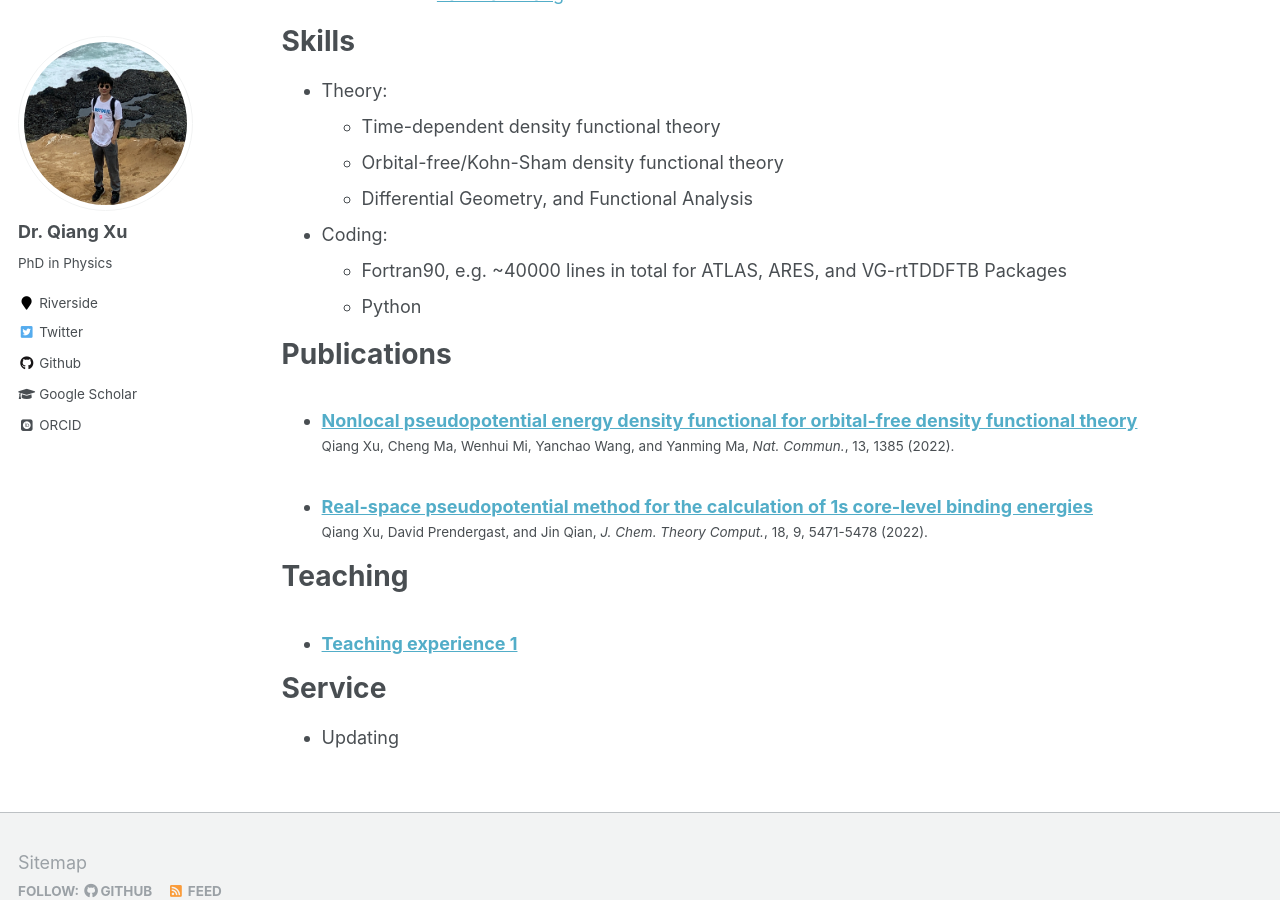
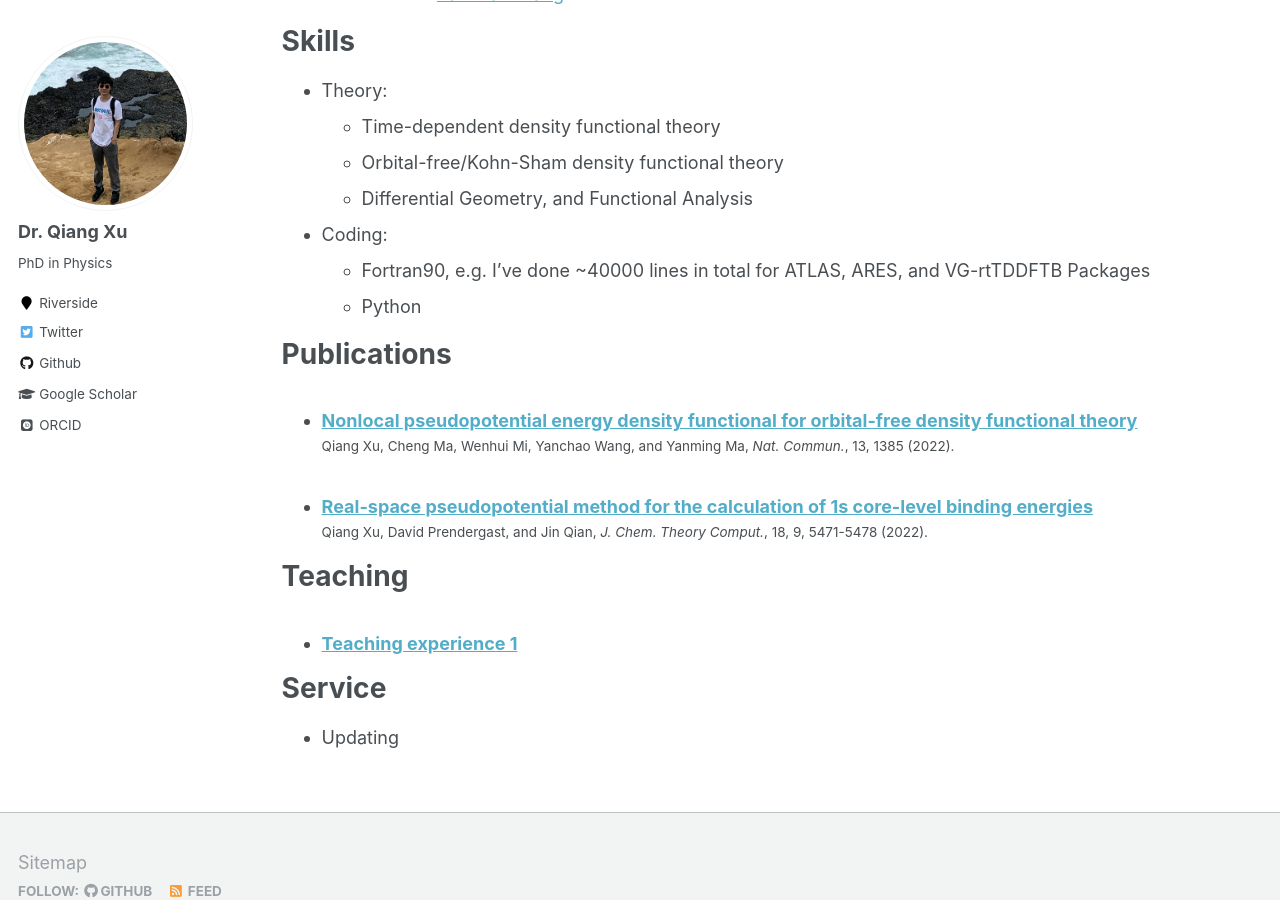
Before and after one commit to xqjlu/xqjlu.github.io, a Jekyll site: the page built from _pages/cv.md, in a window 1280 px wide and 900 px high, scrolled down 824 px. Built offline with Jekyll 4.4.1, drawn with Linux system fonts in a browser that asks for light colours; some web fonts are replaced.

Commit message:
cv for code lines

```diff
--- a/_pages/cv.md
+++ b/_pages/cv.md
@@ -39,7 +39,7 @@ Skills
   * Orbital-free/Kohn-Sham density functional theory
   * Differential Geometry, and Functional Analysis
 * Coding:
-  * Fortran90, e.g. ~40000 lines in total for ATLAS, ARES, and VG-rtTDDFTB Packages
+  * Fortran90, e.g. I've done ~40000 lines in total for ATLAS, ARES, and VG-rtTDDFTB Packages
   * Python
 
 Publications
```
